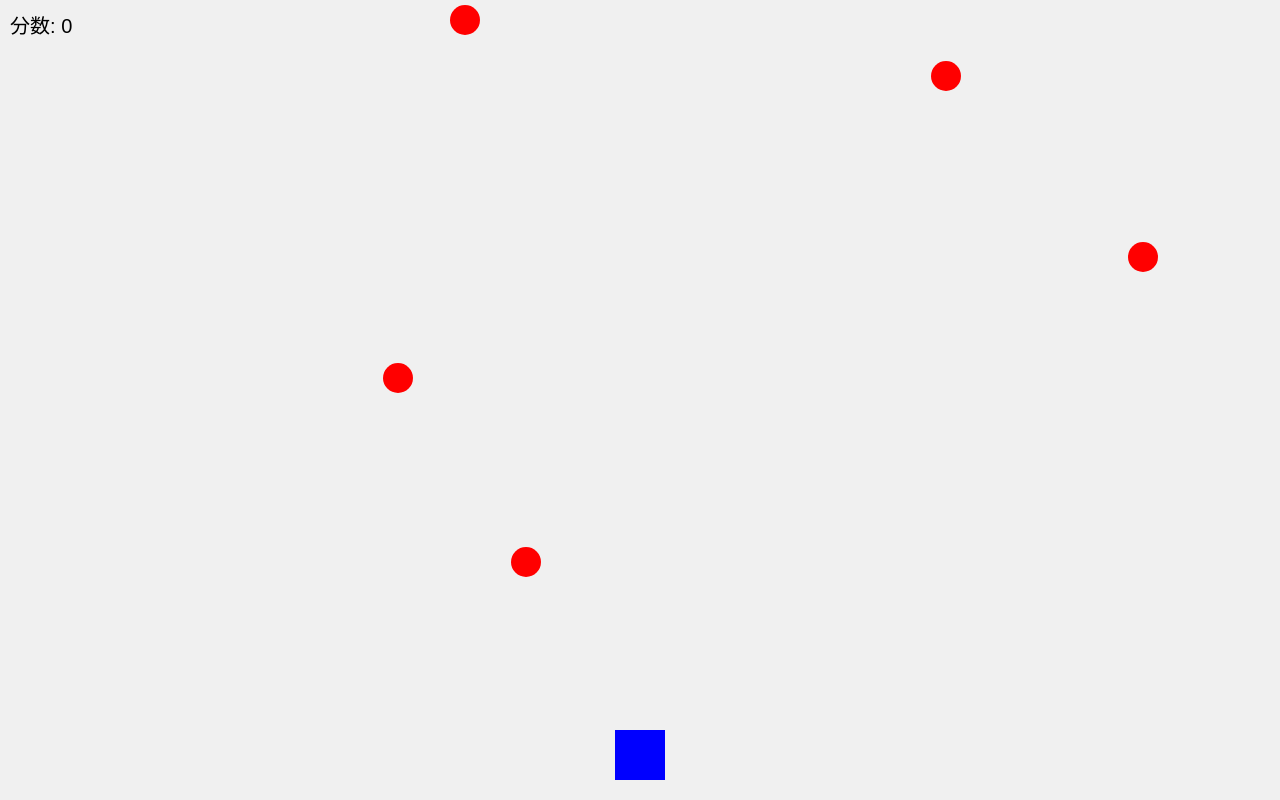
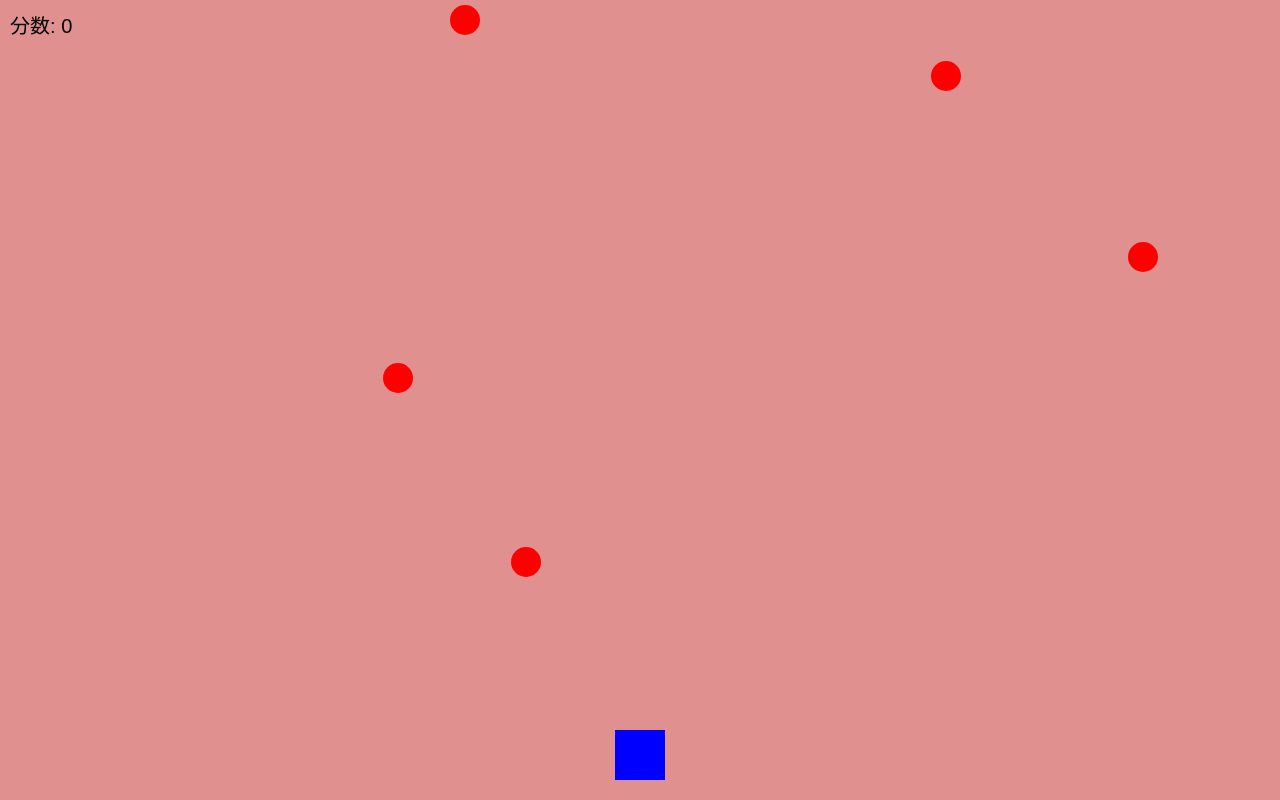
Before and after one commit to SheepEvan/game-1-, a plain HTML site: page index.html in a window 1280 px wide. Drawn offline with Linux system fonts and the light colour scheme.

Commit message:
Update game.css

```diff
--- a/game.css
+++ b/game.css
@@ -1,7 +1,7 @@
 body {
     margin: 0;
     padding: 0;
-    background-color: #f0f0f0;
+    background-color: #e19090;
 }
 
 #game-container {
```
